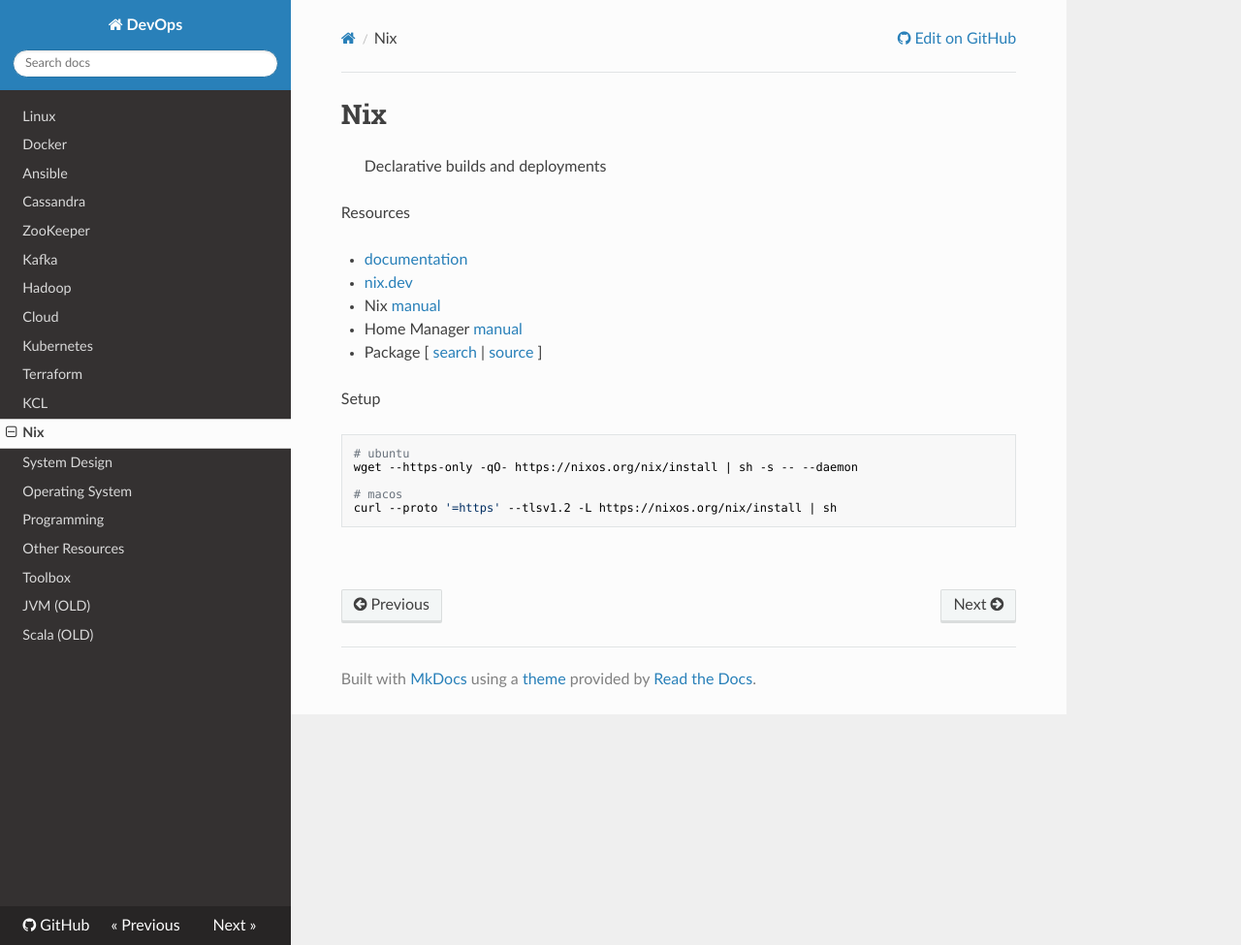
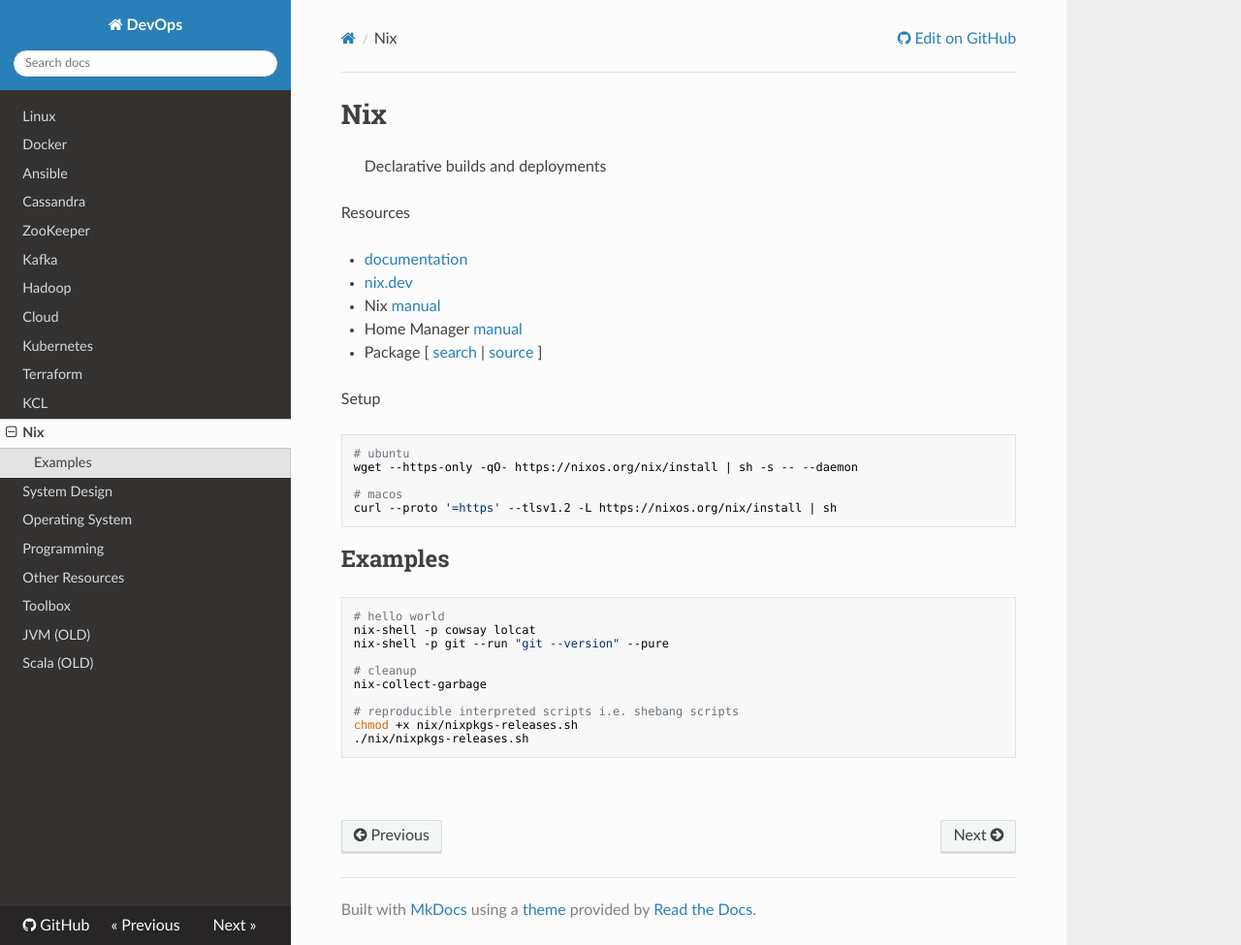
Before and after one commit to niqdev/devops, an MkDocs documentation site: the page built from docs/nix.md, in a window 1280 px wide and 975 px high. Shown: the whole window at 97% size. Built offline with MkDocs 1.6.1, drawn with Linux system fonts in a browser that asks for light colours; nearby versions of some CDN libraries.

Commit message:
update nix samples

````diff
--- a/docs/nix.md
+++ b/docs/nix.md
@@ -19,4 +19,19 @@ wget --https-only -qO- https://nixos.org/nix/install | sh -s -- --daemon
 curl --proto '=https' --tlsv1.2 -L https://nixos.org/nix/install | sh
 ```
 
+## Examples
+
+```bash
+# hello world
+nix-shell -p cowsay lolcat
+nix-shell -p git --run "git --version" --pure
+
+# cleanup
+nix-collect-garbage
+
+# reproducible interpreted scripts i.e. shebang scripts
+chmod +x nix/nixpkgs-releases.sh
+./nix/nixpkgs-releases.sh
+```
+
 <br>
````
Also changed, not shown: 1 other file.
